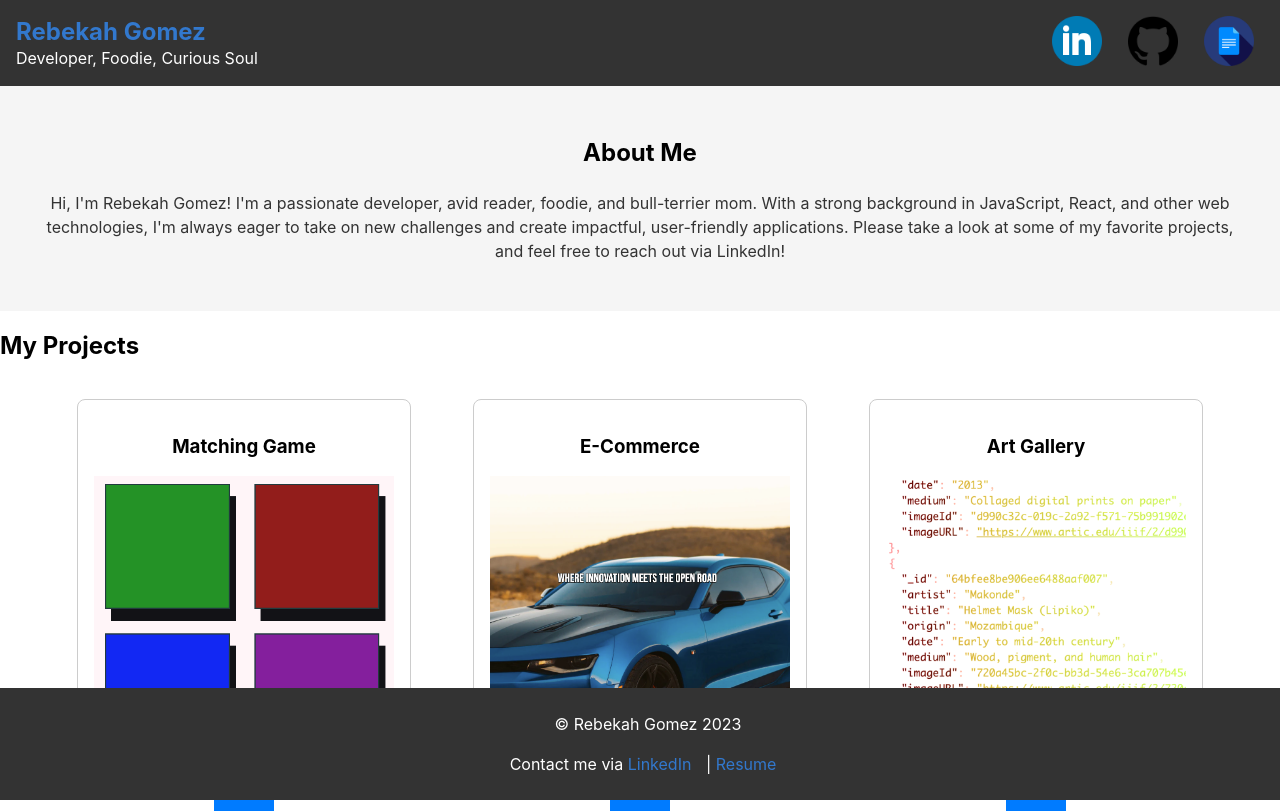
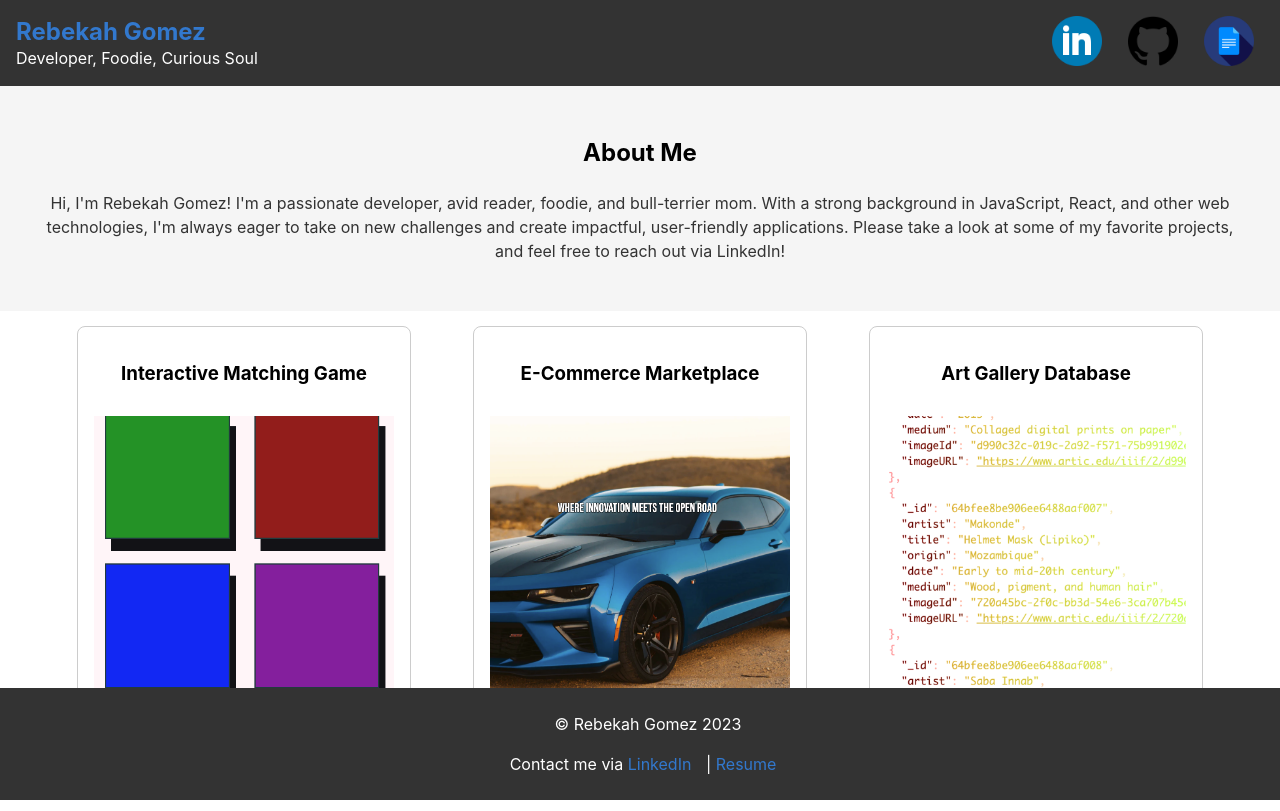
Before and after one commit to RebekahGomez/portfolio, a React (Create React App) app: page / in a window 1280 px wide. Built offline with nearby package versions, Linux system fonts and the light colour scheme.

Commit message:
ProjectCard container

```diff
--- a/src/assets/data/projects.json
+++ b/src/assets/data/projects.json
@@ -1,7 +1,7 @@
 [
   {
     "id": 1,
-    "title": "Matching Game",
+    "title": "Interactive Matching Game",
     "description": "I had a lot of fun creating this nostalic game. Matching was my favorite game as a kid; I loved playing with my mom. This project came with a lot of fun challenges. But now that the bugs are worked out, I'm excited to scale this project in the future to add levels, more cards, and more fun!",
     "image": "images/matching_game.png",
     "githubLink": "https://github.com/RebekahGomez/project-one-matching-game",
@@ -9,7 +9,7 @@
   },
   {
     "id": 2,
-    "title": "E-Commerce",
+    "title": "E-Commerce Marketplace",
     "description": "I really enjoyed working with a team on this project. I started off working on the backend, which I really enjoy, then hopped on to frontend functionality with the rest of the team. Please check out the GitHub for information on the collaborators.",
     "image": "images/ecommerce.png",
     "githubLink": "https://github.com/nnmcgovern/alpha-marketplace-frontend",
@@ -17,7 +17,7 @@
   },
   {
     "id": 3,
-    "title": "Art Gallery",
+    "title": "Art Gallery Database",
     "description": "I found this backend API project to be intensely satisfying. I really enjoy working with databases and creating the backend functionality. Honestly, I enjoyed that there was no styling with this project - it was just code, and it was beautiful.",
     "image": "images/api1.png",
     "githubLink": "https://github.com/RebekahGomez/project2-api",
--- a/src/components/ProjectCard/ProjectCard.css
+++ b/src/components/ProjectCard/ProjectCard.css
@@ -4,7 +4,7 @@
   border-radius: 8px;
   padding: 1rem;
   width: 300px;
-  height: 300px;
+  height: 400px;
   margin: 15px;
   display: flex;
   flex-direction: column;
@@ -13,15 +13,16 @@
 }
 
 .project-image {
-  width: 100%;
-  height: 100%;
+  max-width: 100%;
+  max-height: 70%;
   object-fit: cover;
 }
 
 button {
-  background-color: #007bff;
+  background-color: #3278cd;
   color: white;
   border: none;
   padding: 10px;
   cursor: pointer;
+  border-radius: 5px;
 }
--- a/src/components/Projects/Projects.js
+++ b/src/components/Projects/Projects.js
@@ -17,7 +17,7 @@ const Projects = () => {
 
   return (
     <div className="projects">
-      <h2>My Projects</h2>
+      {/* <h2>My Projects</h2> */}
       <div className="projects-container">
         {projectsData.map((project) => (
           <ProjectCard
```
